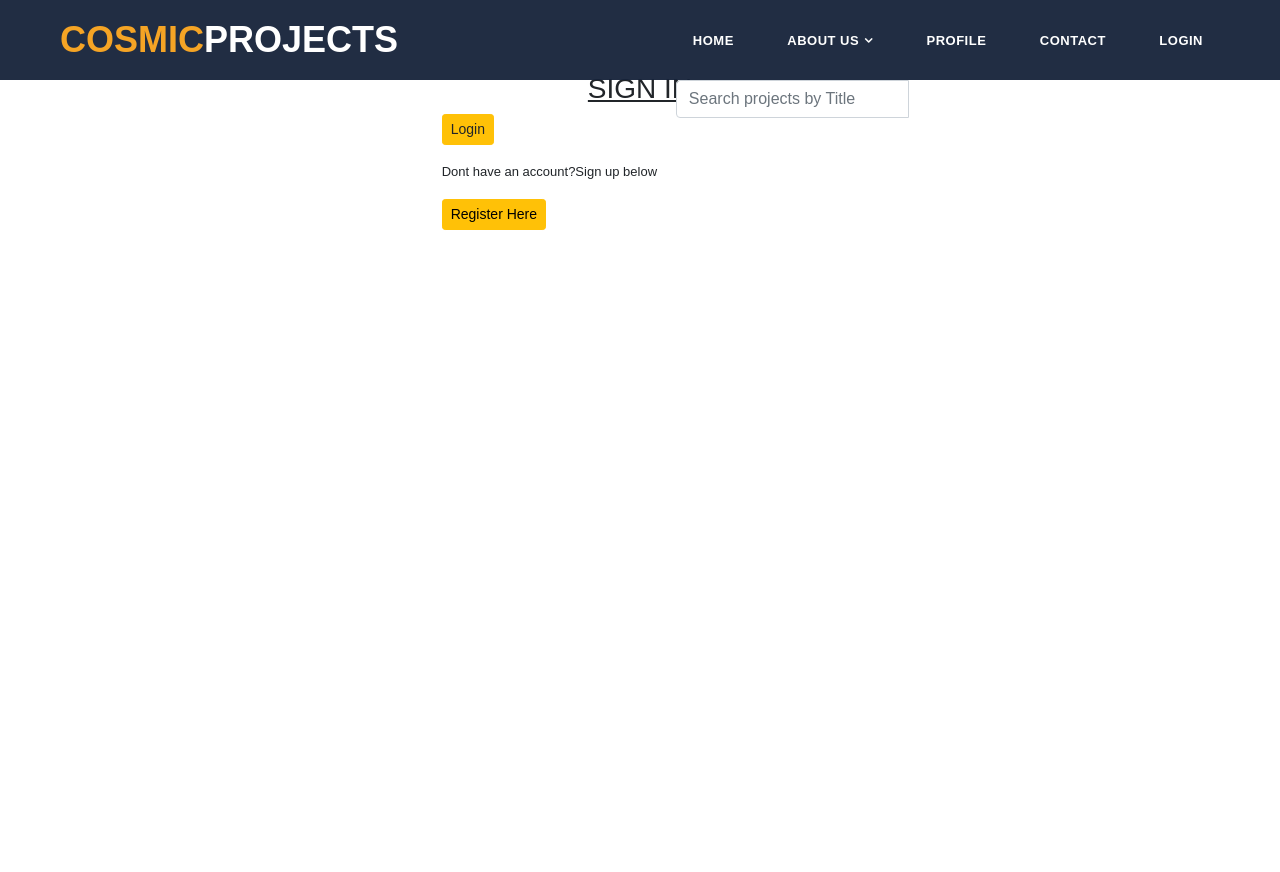
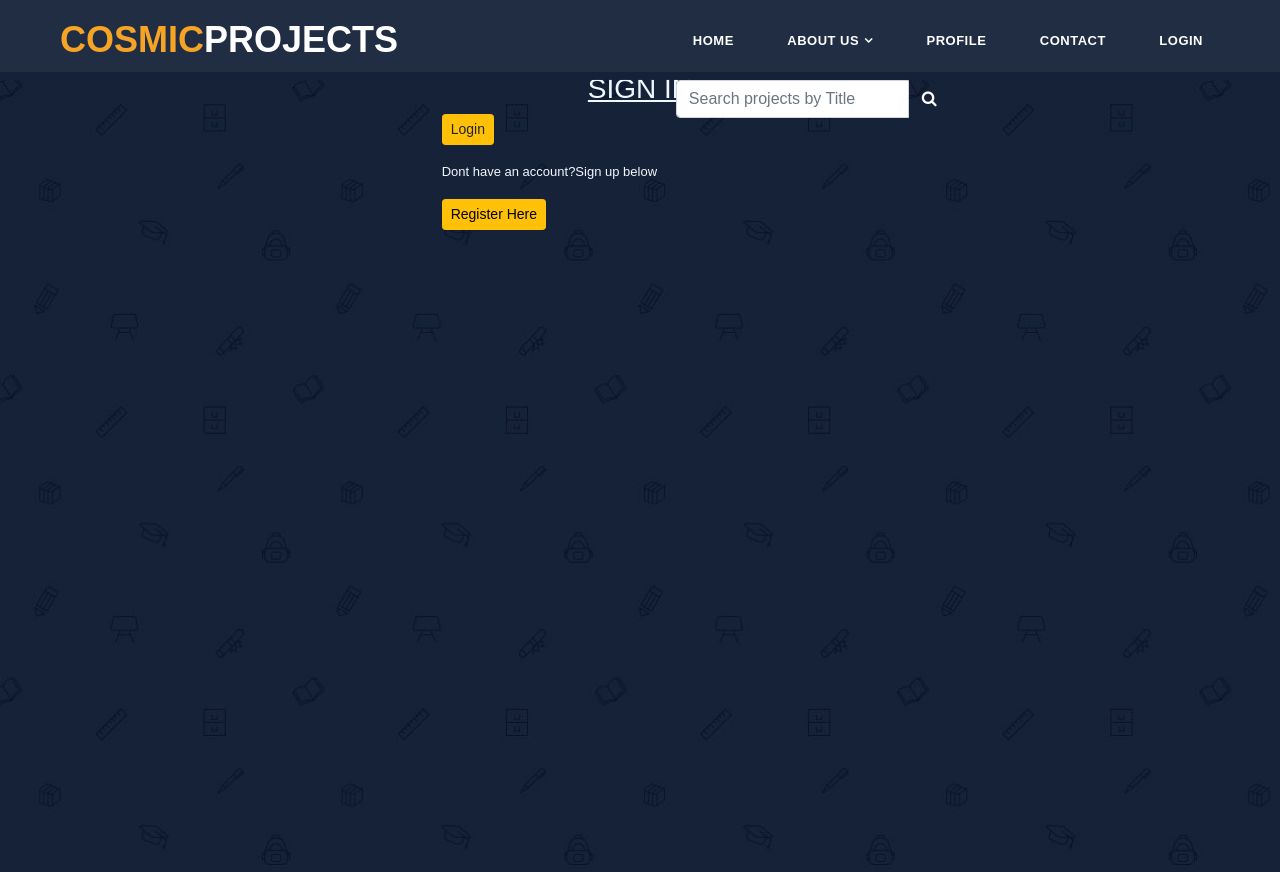
Before and after one commit to elijah-dot/Project-Awards, a Django app: template present/templates/registration/login.html in a window 1280 px wide. Before the commit the page ends 230 px from the top, so only its background shows below. Run offline with Django 3.2, Linux system fonts and the light colour scheme; the template is opened without the code that fills it, so the values that code supplies are empty; some libraries are stand-ins or nearby versions.

Commit message:
fix:styling:fixed a bug in signup and login page

```diff
--- a/present/templates/registration/base.html
+++ b/present/templates/registration/base.html
@@ -13,6 +13,8 @@
   {% endif %}
   {% block styles %}
     {% bootstrap_css %}
+
+
     <link rel="shortcut icon" href="{% static 'favicon.ico'%}">
     <link rel="stylesheet" href="{% static 'css/index.css' %}">
     <link rel="preconnect" href="https://fonts.googleapis.com">
--- a/present/templates/registration/login.html
+++ b/present/templates/registration/login.html
@@ -1,8 +1,15 @@
 {%extends "base.html"%}
 {% load bootstrap4 %}
 {% block content %}
-<br><br><br>
-<div class="container-fluid">
+    <br><br><br>
+    <link rel="stylesheet" href="../../static/css/lightbox.css">
+    <link rel="stylesheet" href="../../static/css/flex-slider.css">
+    <link rel="stylesheet" href="../../static/css/fontawesome.css">
+    <link rel="stylesheet" href="../../static/css/owl.css">
+    <link rel="stylesheet" href="../../static/css/templatemo-grad-school.css">
+
+
+<div class="container-fluid" style="background-image: url(../../static/images/choosing-bg.jpg);background-size: cover;color: aliceblue;height: 100vh;">
   <div class="row">
     <!-- Empty div -->
     <div class="col-md-4"></div>
```
Also changed, not shown: present/templates/django_registration/registration_form.html (+8 -2 lines), db.sqlite3.
